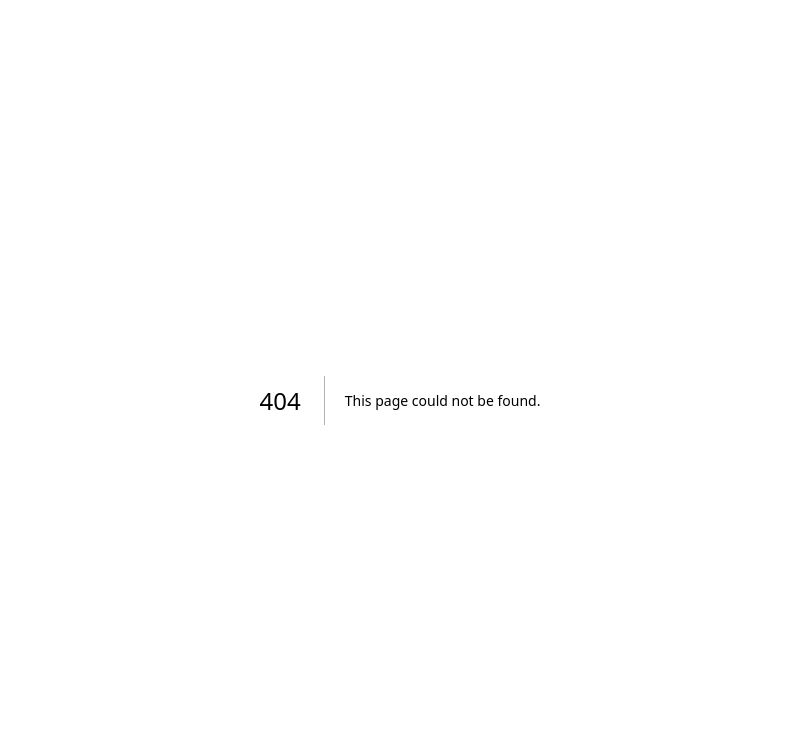
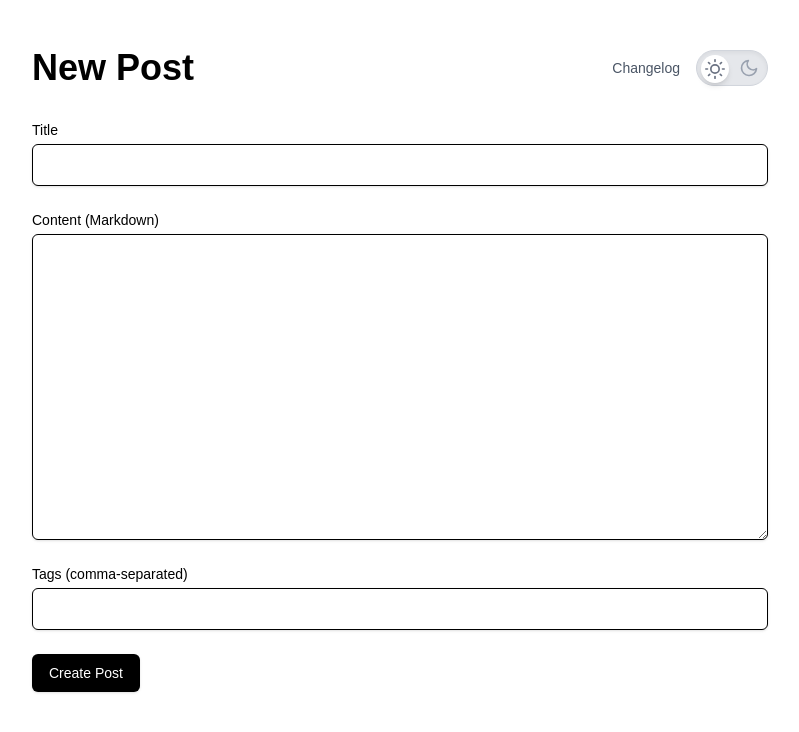
Before and after one commit to sshariff01/changelog, a Next.js app: page /create-post in a window 1280 px wide. Before the commit this address had no page. Shown: the top 732 px of the page, without its empty margins (240-1039 px from the left). Built offline with nearby package versions, Linux system fonts and the light colour scheme; no server answers.

Commit message:
refactor: rename new post to create post

```diff
--- a/src/app/changelog/page.tsx
+++ b/src/app/changelog/page.tsx
@@ -1,6 +1,7 @@
 import { ChangelogList } from "@/components/changelog-list";
 import { ThemeToggle } from "@/components/theme-toggle";
 import { supabase } from "@/lib/supabase";
+import Link from "next/link";
 
 async function getPosts() {
   const { data, error } = await supabase
@@ -23,7 +24,12 @@ export default async function ChangelogPage() {
     <main className="max-w-3xl mx-auto px-4 py-12">
       <div className="flex items-center justify-between mb-8">
         <h1 className="text-4xl font-bold">Changelog</h1>
-        <ThemeToggle />
+        <div className="flex items-center gap-4">
+          <Link href="/create-post" className="text-sm font-medium text-gray-600 dark:text-gray-400 hover:underline">
+            New Post
+          </Link>
+          <ThemeToggle />
+        </div>
       </div>
       <ChangelogList posts={posts} />
     </main>
--- a/src/app/admin/page.tsx
+++ b/src/app/create-post/page.tsx
@@ -4,8 +4,9 @@ import { useState } from "react";
 import { supabase } from "@/lib/supabase";
 import { useRouter } from "next/navigation";
 import { ThemeToggle } from "@/components/theme-toggle";
+import Link from "next/link";
 
-export default function AdminPage() {
+export default function CreatePostPage() {
   const [title, setTitle] = useState("");
   const [content, setContent] = useState("");
   const [tags, setTags] = useState("");
@@ -42,41 +43,41 @@ export default function AdminPage() {
       <style>
         {`
           /* Light Mode Form Styles */
-          .admin-form-input {
+          .create-post-form-input {
             background-color: #ffffff;
             border: 1px solid #000000;
             color: #000000;
           }
-          .admin-form-label {
+          .create-post-form-label {
             color: #000000;
           }
-          .admin-form-button {
+          .create-post-form-button {
             background-color: #000000;
             color: #ffffff;
           }
-          .admin-form-button:hover {
+          .create-post-form-button:hover {
             background-color: #333333;
           }
 
           /* Dark Mode Form Styles */
-          .dark .admin-form-input {
+          .dark .create-post-form-input {
             background-color: #262626; /* zinc-800/50 is tricky, using a solid color */
             border: 1px solid #52525b; /* zinc-700 */
             color: #e5e5e5; /* gray-200 */
           }
-          .dark .admin-form-label {
+          .dark .create-post-form-label {
             color: #d4d4d8; /* gray-300 */
           }
-          .dark .admin-form-button {
+          .dark .create-post-form-button {
             background-color: #f4f4f5; /* gray-100 */
             color: #18181b; /* gray-900 */
           }
-          .dark .admin-form-button:hover {
+          .dark .create-post-form-button:hover {
             background-color: #e5e5e5; /* gray-200 */
           }
 
           /* Common styles */
-           .admin-form-input:focus {
+           .create-post-form-input:focus {
              outline: 2px solid #3b82f6; /* blue-500 */
              border-color: transparent;
            }
@@ -84,12 +85,17 @@ export default function AdminPage() {
       </style>
       <main className="max-w-3xl mx-auto px-4 py-12">
         <div className="flex items-center justify-between mb-8">
-          <h1 className="text-4xl font-bold">Admin Portal</h1>
-          <ThemeToggle />
+          <h1 className="text-4xl font-bold">New Post</h1>
+          <div className="flex items-center gap-4">
+            <Link href="/changelog" className="text-sm font-medium text-gray-600 dark:text-gray-400 hover:underline">
+              Changelog
+            </Link>
+            <ThemeToggle />
+          </div>
         </div>
         <form onSubmit={handleSubmit} className="space-y-6">
           <div>
-            <label htmlFor="title" className="admin-form-label block text-sm font-medium">
+            <label htmlFor="title" className="create-post-form-label block text-sm font-medium">
               Title
             </label>
             <input
@@ -97,12 +103,12 @@ export default function AdminPage() {
               id="title"
               value={title}
               onChange={(e) => setTitle(e.target.value)}
-              className="admin-form-input mt-1 block w-full rounded-md shadow-sm py-2 px-3"
+              className="create-post-form-input mt-1 block w-full rounded-md shadow-sm py-2 px-3"
               required
             />
           </div>
           <div>
-            <label htmlFor="content" className="admin-form-label block text-sm font-medium">
+            <label htmlFor="content" className="create-post-form-label block text-sm font-medium">
               Content (Markdown)
             </label>
             <textarea
@@ -110,12 +116,12 @@ export default function AdminPage() {
               value={content}
               onChange={(e) => setContent(e.target.value)}
               rows={12}
-              className="admin-form-input mt-1 block w-full rounded-md shadow-sm py-2 px-3"
+              className="create-post-form-input mt-1 block w-full rounded-md shadow-sm py-2 px-3"
               required
             />
           </div>
           <div>
-            <label htmlFor="tags" className="admin-form-label block text-sm font-medium">
+            <label htmlFor="tags" className="create-post-form-label block text-sm font-medium">
               Tags (comma-separated)
             </label>
             <input
@@ -123,14 +129,14 @@ export default function AdminPage() {
               id="tags"
               value={tags}
               onChange={(e) => setTags(e.target.value)}
-              className="admin-form-input mt-1 block w-full rounded-md shadow-sm py-2 px-3"
+              className="create-post-form-input mt-1 block w-full rounded-md shadow-sm py-2 px-3"
               required
             />
           </div>
           <button
             type="submit"
             disabled={isSubmitting}
-            className="admin-form-button inline-flex justify-center rounded-md border border-transparent px-4 py-2 text-sm font-medium shadow-sm disabled:opacity-50"
+            className="create-post-form-button inline-flex justify-center rounded-md border border-transparent px-4 py-2 text-sm font-medium shadow-sm disabled:opacity-50"
           >
             {isSubmitting ? "Creating..." : "Create Post"}
           </button>
```
